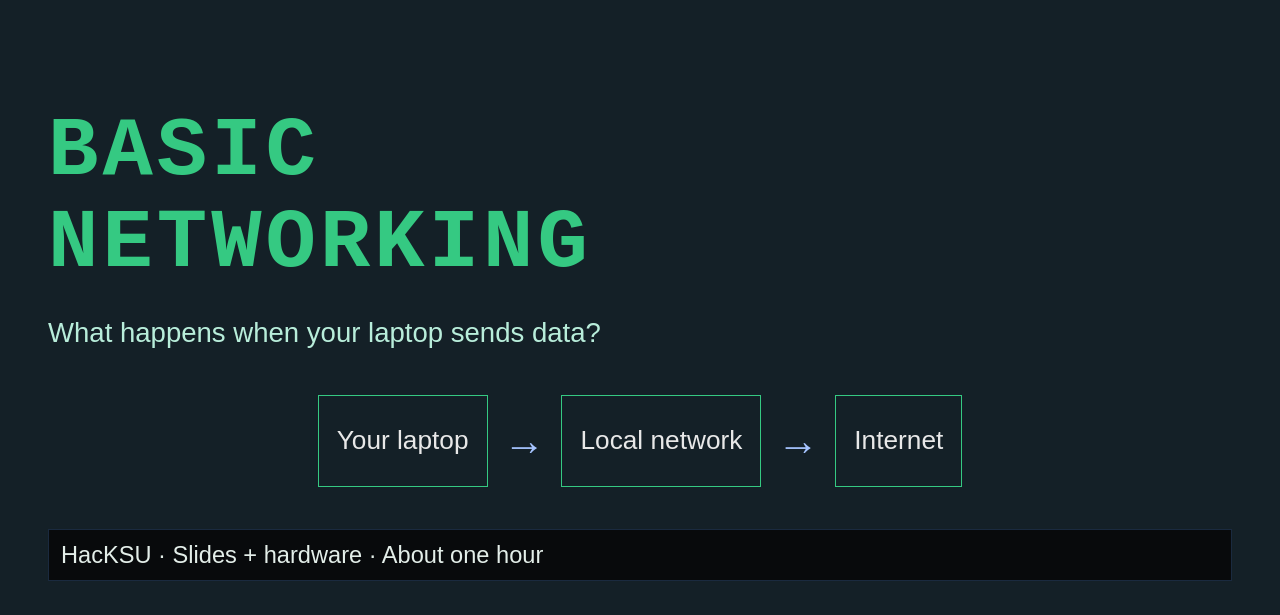
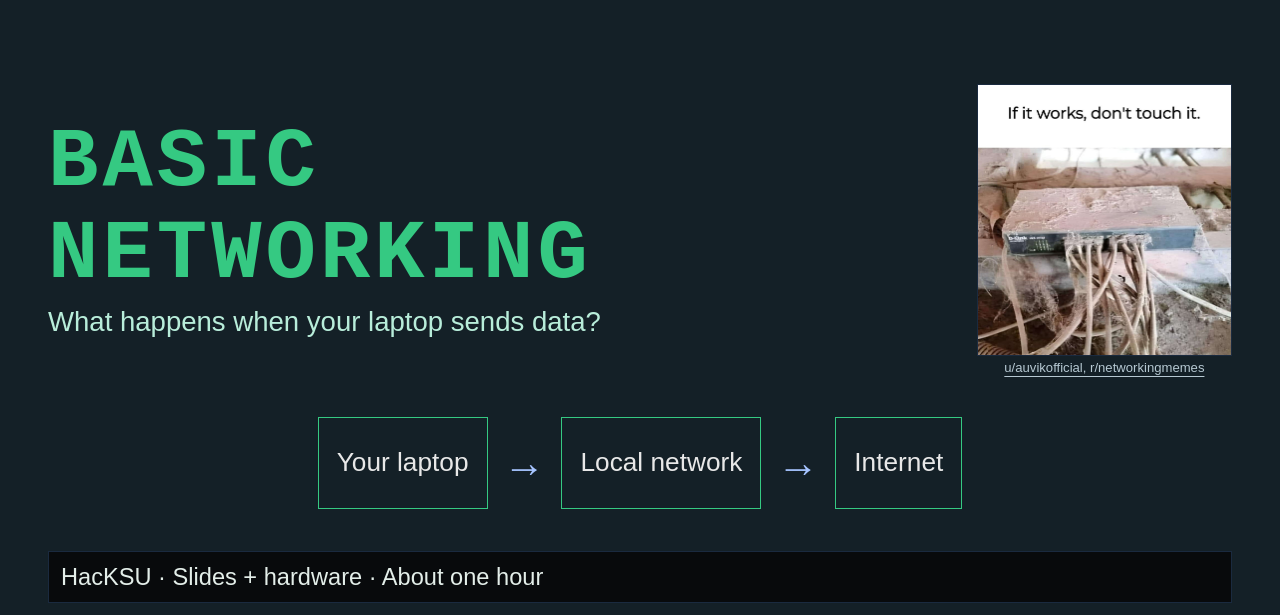
Before and after one commit to hacksu/basic-networking, a Flask app: page / in a window 1280 px wide. Shown: the part 63-678 px from the top of the page. Run offline with Flask 3, Linux system fonts and the light colour scheme; some libraries are stand-ins or nearby versions.

Commit message:
feat: add networking memes to intro, demo, DHCP, TCP handshake, and recap slides

```diff
--- a/static/style.css
+++ b/static/style.css
@@ -286,6 +286,21 @@ a { color: #a0e8c8; text-underline-offset: 4px; }
 .photo img { display: block; width: 100%; height: clamp(100px, 22vh, 240px); object-fit: contain; background: #0a1520; }
 .photo figcaption { padding: 4px 10px; font-size: 0.5em; color: #b6c8d2; border-bottom: 1px solid var(--border); }
 .photo figcaption a { color: #b6c8d2; }
+.meme { display: flex; flex-direction: column; align-items: center; gap: 4px; margin: 0; }
+.meme img { display: block; height: clamp(90px, 20vh, 220px); width: auto; max-width: 100%; border: 1px solid var(--border); }
+.meme figcaption { font-size: 0.5em; }
+.title-row { display: flex; align-items: center; justify-content: space-between; gap: 24px; flex-wrap: wrap; }
+.title-row .meme img { height: clamp(90px, 34vh, 340px); }
+.with-meme { display: flex; gap: 12px; flex: 1; min-height: 0; }
+.with-meme .three-col { flex: 1; }
+.with-meme > ul { flex: 1; }
+.with-meme > .stack { flex: 1; display: flex; flex-direction: column; gap: 16px; min-width: 0; }
+.stack + .meme img { height: clamp(120px, 40vh, 380px); }
+.network-path + .meme img { height: clamp(110px, 25vh, 260px); }
+.with-meme > ul + .meme img { height: clamp(110px, 28vh, 280px); }
+.with-meme .meme img { height: clamp(140px, 48vh, 460px); }
+@media (max-width: 900px) { .with-meme { flex-direction: column; flex: none; } .with-meme .three-col { flex: none; } .with-meme .meme img { height: 30vh; } }
+.meme figcaption a { color: #b6c8d2; }
 
 @media (max-width: 1000px) {
   html { font-size: 20px; }
--- a/templates/notes.html
+++ b/templates/notes.html
@@ -230,7 +230,7 @@
 <section class="slide-note"><div class="num"><span>Slide 16</span><span>20:00-23:00</span></div><h2>IPv6: the same job, more space</h2><ul><li>The 2001:db8:: example is reserved for documentation. Show hexadecimal groups and compressed zeros briefly.</li><li>IPv6 link-local addresses use fe80::/10. Neighbor Discovery uses ICMPv6 for functions including neighbor and router discovery.</li><li>IPv6 is not automatic encryption. Do not promise that the travel router or any upstream supports global IPv6.</li><li>Expand 2001:db8::10 to 2001:db8:0:0:0:0:0:10. Double colon compresses a run of zero groups and may appear only once in an address. The larger space changes notation and address management, not the need for local delivery and routes.</li><li>Contrast Neighbor Discovery using ICMPv6 with IPv4 ARP. Link-local addresses support local communication but do not establish global reachability. Keep subnet arithmetic and the full IPv6 configuration process for follow-up questions.</li></ul></section>
 <section class="slide-note"><div class="num"><span>Slide 17</span><span>23:00-24:00</span></div><h2>TCP and UDP</h2><ul><li>TCP delivers an ordered byte stream, not application messages. One socket write can be split across multiple reads, or multiple writes can be combined. Applications often add length prefixes, delimiters, or a protocol parser.</li><li>UDP preserves individual datagrams but does not supply automatic retransmission or ordering. The application decides whether and how to recover from loss. Neither transport inherently encrypts data, and neither makes every application faster.</li><li>For TCP, missing bytes can delay delivery of later bytes in the same stream while recovery occurs. That is useful for completeness but a tradeoff when freshness matters. Introduce the next slide as a requirements choice, not a vendor or performance ranking.</li></ul></section>
 <section class="slide-note"><div class="num"><span>Slide 18</span><span>24:00-25:00</span></div><h2>When does TCP or UDP make sense?</h2><ul><li>Choose based on the application requirements. TCP is useful when a reliable ordered stream is the desired interface, such as SSH or many database/file-transfer protocols. The application still needs its own message boundaries and error handling.</li><li>For interactive voice or game-state updates, a late update may be less useful than a newer one. UDP lets the application or higher protocol decide which data to retry, discard, or reorder. UDP itself does not promise low latency, and applications still need congestion control and a loss strategy.</li><li>These are examples, not universal rules. Classic DNS supports UDP and TCP. HTTP/3 uses QUIC over UDP, and QUIC supplies reliability and other transport behavior above UDP. A reliable UDP-based protocol is not a contradiction. Sources: RFC 8085, RFC 1035, and RFC 9114.</li></ul></section>
-<section class="slide-note"><div class="num"><span>Slide 19</span><span>25:00-26:00</span></div><h2>TCP: establish, acknowledge, recover</h2><ul><li>Walk the SYN, SYN+ACK, ACK exchange in order. Both sides synchronize sequence-number state before the usual application-data exchange. The diagram omits optional extensions and simultaneous open.</li><li>Sequence numbers track bytes. Acknowledgments report progress, and loss can trigger retransmission. Flow control protects receiver capacity; congestion control responds to network capacity. Neither makes a failed connection impossible.</li><li>IP addresses plus ports distinguish connections. TCP does not supply encryption or application success; HTTPS adds TLS, while HTTP/3 uses QUIC over UDP.</li></ul></section>
+<section class="slide-note"><div class="num"><span>Slide 19</span><span>25:00-26:00</span></div><h2>TCP: establish, acknowledge, recover</h2><ul><li>Walk the SYN, SYN+ACK, ACK exchange in order. Both sides synchronize sequence-number state before the usual application-data exchange. The diagram omits optional extensions and simultaneous open.</li><li>Sequence numbers track bytes. Acknowledgments report progress, and loss can trigger retransmission. Flow control protects receiver capacity; congestion control responds to network capacity. Neither makes a failed connection impossible.</li><li>IP addresses plus ports distinguish connections. TCP does not supply encryption or application success; HTTPS adds TLS, while HTTP/3 uses QUIC over UDP.</li><li>Meme: a SYN answered with RST instead of SYN+ACK. That reset is the normal reply when nothing is listening on the target port, so the connection is refused immediately rather than timing out.</li></ul></section>
 <section class="slide-note"><div class="num"><span>Slide 20</span><span>26:00-27:30</span></div><h2>DHCP: how a host gets its settings</h2><ul><li>Discover, Offer, Request, ACK is the common initial DHCPv4 exchange. A client starting without a lease can broadcast to find a server. The server supplies a lease and configuration options.</li><li>Leases expire and can be renewed; renewal does not always repeat all four initial messages. The router advertised by DHCP and the DNS resolver are different settings, even when one physical box performs both roles.</li><li>Connect this to the demo: the isolated Ethernet hosts use static settings, while the GL.iNet can supply automatic settings. A successful lease proves neither internet reachability nor working DNS. IPv6 uses different configuration mechanisms.</li></ul></section>
 <section class="slide-note"><div class="num"><span>Slide 21</span><span>27:30-30:00</span></div><h2>DNS: a name is not a route</h2><ul><li>An application asks for a name. A local cache or configured recursive resolver can supply an answer; on a cache miss, a recursive resolver can consult other DNS servers. A and AAAA records provide IPv4 and IPv6 addresses.</li><li>DNS records can be reused while cached according to their TTL. A hostname can have multiple addresses. DNS does not choose the host’s Ethernet next hop or establish an application connection.</li><li>Walk the full story: obtain settings, resolve the name, choose a route, resolve the local next hop, then attempt the transport and application exchange. Those stages can fail independently. DNS is not limited to UDP, and an address response alone does not prove a website works.</li></ul></section>
 <section class="slide-note"><div class="num"><span>Slide 22</span><span>30:00-32:00</span></div><h2>DSL and cable</h2><ul><li>Do not attach universal speed numbers to these technologies. Actual service depends on equipment, deployment, plan, and conditions.</li><li>The modem handles access signaling; routing is a separate function even when one box combines both.</li><li>The access medium is only one part of the path. Explain the distinction between a modem terminating access signaling and a router forwarding IP, even when the functions share a box. Neither technology replaces Ethernet/Wi-Fi inside the local network.</li></ul></section>
--- a/templates/slides/01.html
+++ b/templates/slides/01.html
@@ -2,8 +2,8 @@
   <header class="slide-header"><span class="tag">HacKSU Workshop</span><span class="timing">00:00-01:00</span><img src="static/HacKSU.png" alt="HacKSU"></header>
   <div class="slide-body"><h2 id="title-1" class="sr-only">Basic Networking</h2>
 
-<h1>Basic<br>Networking<span class="cursor"></span></h1>
-<p class="subtitle">What happens when your laptop sends data?</p>
+<div class="title-row"><div><h1>Basic<br>Networking<span class="cursor"></span></h1>
+<p class="subtitle">What happens when your laptop sends data?</p></div><figure class="meme"><img src="static/img/meme-dont-touch.jpg" alt="Meme: a dusty D-Link switch buried in cobwebs and tangled cables, captioned If it works, don't touch it." loading="lazy"><figcaption><a href="https://www.reddit.com/r/networkingmemes/comments/1ic7k8c/">u/auvikofficial, r/networkingmemes</a></figcaption></figure></div>
 <div class="network-path"><div class="network-node">Your laptop</div><span class="path-arrow" aria-hidden="true">→</span><div class="network-node">Local network</div><span class="path-arrow" aria-hidden="true">→</span><div class="network-node">Internet</div></div><div class="info-bar">HacKSU · Slides + hardware · About one hour</div>
   </div>
 </section>
--- a/templates/slides/02.html
+++ b/templates/slides/02.html
@@ -1,6 +1,6 @@
 <section class="slide" id="slide-2" aria-labelledby="title-2">
   <header class="slide-header"><span class="tag">Basics</span><span class="timing">01:00-02:00</span><img src="static/HacKSU.png" alt="HacKSU"></header>
   <div class="slide-body"><h2 id="title-2">Start with the equipment</h2>
-<div class="three-col"><div class="box"><h3>Catalyst 3560</h3><p>48 × 10/100 PoE ports.<br>4 SFP slots, no modules.</p></div><div class="box"><h3>TP-Link switch</h3><p>5-port Gigabit desktop switch.<br>Extend the wired network.</p></div><div class="box"><h3>GL.iNet AC1200</h3><p>Wireless travel router.<br>Show DHCP and a default gateway.</p></div></div><div class="info-bar">PoE powers compatible devices over Ethernet. All Catalyst demo links use copper Fast Ethernet ports.</div>
+<div class="with-meme"><div class="three-col"><div class="box"><h3>Catalyst 3560</h3><p>48 × 10/100 PoE ports.<br>4 SFP slots, no modules.</p></div><div class="box"><h3>TP-Link switch</h3><p>5-port Gigabit desktop switch.<br>Extend the wired network.</p></div><div class="box"><h3>GL.iNet AC1200</h3><p>Wireless travel router.<br>Show DHCP and a default gateway.</p></div></div><figure class="meme"><img src="static/img/meme-loud-switch.jpg" alt="Meme: a quiet gaming PC, a whirring old PC, and a chassis switch labeled with endless jet engine noise." loading="lazy"><figcaption><a href="https://www.reddit.com/r/networkingmemes/comments/1j55hof/">u/MemeLordAscendant, r/networkingmemes</a></figcaption></figure></div><div class="info-bar">PoE powers compatible devices over Ethernet. All Catalyst demo links use copper Fast Ethernet ports.</div>
   </div>
 </section>
--- a/templates/slides/10.html
+++ b/templates/slides/10.html
@@ -1,6 +1,6 @@
 <section class="slide" id="slide-10" aria-labelledby="title-10">
   <header class="slide-header"><span class="tag">Live demo · 12 minutes total</span><span class="timing">36:00-38:00</span><img src="static/HacKSU.png" alt="HacKSU"></header>
   <div class="slide-body"><h2 id="title-10">Demo 1: no internet required</h2>
-<div class="network-path"><div class="network-node">Host A<br><code>.10/24</code></div><span class="path-arrow" aria-hidden="true">→</span><div class="network-node">Ethernet switch</div><span class="path-arrow" aria-hidden="true">→</span><div class="network-node">Host B<br><code>.20/24</code></div></div><p class="subtitle">Two hosts on 192.168.50.0/24, connected through an Ethernet switch.</p><div class="info-bar">Local communication does not require an internet connection, default gateway, or DNS server.</div>
+<div class="network-path"><div class="network-node">Host A<br><code>.10/24</code></div><span class="path-arrow" aria-hidden="true">→</span><div class="network-node">Ethernet switch</div><span class="path-arrow" aria-hidden="true">→</span><div class="network-node">Host B<br><code>.20/24</code></div></div><figure class="meme"><img src="static/img/meme-eth0.jpg" alt="Meme: buff doge labeled ethernet back then, eth0; small crying doge labeled ethernet now, enp12s33qx72204wtf." loading="lazy"></figure><p class="subtitle">Two hosts on 192.168.50.0/24, connected through an Ethernet switch.</p><div class="info-bar">Local communication does not require an internet connection, default gateway, or DNS server.</div>
   </div>
 </section>
--- a/templates/slides/14_handshake.html
+++ b/templates/slides/14_handshake.html
@@ -2,12 +2,12 @@
   <header class="slide-header"><span class="tag">Transport</span><span class="timing">25:00-26:00</span><img src="static/HacKSU.png" alt="HacKSU"></header>
   <div class="slide-body">
     <h2 id="title-handshake">TCP: establish, acknowledge, recover</h2>
-    <table class="layer-table"><thead><tr><th>Connection setup</th><th>Direction</th><th>Purpose</th></tr></thead><tbody>
+    <div class="with-meme"><div class="stack"><table class="layer-table"><thead><tr><th>Connection setup</th><th>Direction</th><th>Purpose</th></tr></thead><tbody>
       <tr><td>SYN</td><td>Client → server</td><td>Start a connection; announce an initial sequence number</td></tr>
       <tr><td>SYN + ACK</td><td>Server → client</td><td>Acknowledge the client; announce the server’s sequence number</td></tr>
       <tr><td>ACK</td><td>Client → server</td><td>Acknowledge the server</td></tr>
     </tbody></table>
-    <ul><li>Sequence numbers identify positions in the byte stream.</li><li>Acknowledgments and retransmission let TCP recover from loss.</li><li>A connection uses both IP addresses and both transport ports.</li></ul>
+    <ul><li>Sequence numbers identify positions in the byte stream.</li><li>Acknowledgments and retransmission let TCP recover from loss.</li><li>A connection uses both IP addresses and both transport ports.</li></ul></div><figure class="meme"><img src="static/img/meme-tcp-reset.jpg" alt="Meme: TCP handshake. A hand reaches out labeled SYN; a black cat turns away labeled RESET." loading="lazy"></figure></div>
     <div class="info-bar">TCP does not encrypt traffic. A successful handshake does not prove an application request will succeed.</div>
   </div>
 </section>
--- a/templates/slides/15.html
+++ b/templates/slides/15.html
@@ -2,7 +2,7 @@
   <header class="slide-header"><span class="tag">Basics</span><span class="timing">26:00-27:30</span><img src="static/HacKSU.png" alt="HacKSU"></header>
   <div class="slide-body"><h2 id="title-15">DHCP: how a host gets its settings</h2>
 <div class="network-path"><div class="network-node">Discover<br>Client asks</div><span class="path-arrow" aria-hidden="true">→</span><div class="network-node">Offer<br>Server proposes</div><span class="path-arrow" aria-hidden="true">→</span><div class="network-node">Request<br>Client selects</div><span class="path-arrow" aria-hidden="true">→</span><div class="network-node">ACK<br>Server confirms</div></div>
-<ul><li>A typical initial DHCPv4 exchange is called DORA.</li><li>A lease can supply an IPv4 address, mask, gateway, and DNS servers.</li><li>The host renews its lease; the settings are not necessarily permanent.</li></ul>
+<div class="with-meme"><ul><li>A typical initial DHCPv4 exchange is called DORA.</li><li>A lease can supply an IPv4 address, mask, gateway, and DNS servers.</li><li>The host renews its lease; the settings are not necessarily permanent.</li></ul><figure class="meme"><img src="static/img/meme-dhcp-reservation.jpg" alt="Meme: yearbook photos, Daniel labeled Static IP and the cooler Daniel in sunglasses labeled DHCP Reservation." loading="lazy"></figure></div>
 <div class="info-bar">The wired demo uses static settings. The GL.iNet router will show the DHCP-configured case.</div>
   </div>
 </section>
--- a/templates/slides/22.html
+++ b/templates/slides/22.html
@@ -1,6 +1,6 @@
 <section class="slide" id="slide-22" aria-labelledby="title-22">
   <header class="slide-header"><span class="tag">Recap</span><span class="timing">57:00-60:00</span><img src="static/HacKSU.png" alt="HacKSU"></header>
   <div class="slide-body"><h2 id="title-22" class="sr-only">Questions</h2>
-<h1>Follow the path.</h1><ul><li>MAC addresses deliver on a local link.</li><li>IP addresses and routes connect networks.</li><li>TCP / UDP ports identify transport endpoints.</li></ul><p class="subtitle">Which part would you like to see again?</p><div class="info-bar">HacKSU · hacksu.com</div>
+<div class="title-row"><div><h1>Follow the path.</h1><ul><li>MAC addresses deliver on a local link.</li><li>IP addresses and routes connect networks.</li><li>TCP / UDP ports identify transport endpoints.</li></ul></div><figure class="meme"><img src="static/img/meme-taco-switch.jpg" alt="Meme: a Taco Bell bag and drink sitting on top of a Cisco switch, captioned when your $20K Cisco switch doubles as a $5 Taco Bell dining table." loading="lazy"></figure></div><p class="subtitle">Which part would you like to see again?</p><div class="info-bar">HacKSU · hacksu.com</div>
   </div>
 </section>
```
Also changed, not shown: static/img/meme-dhcp-reservation.jpg (added), static/img/meme-dont-touch.jpg (added), static/img/meme-eth0.jpg (added), static/img/meme-loud-switch.jpg (added), static/img/meme-taco-switch.jpg (added), static/img/meme-tcp-reset.jpg (added).
